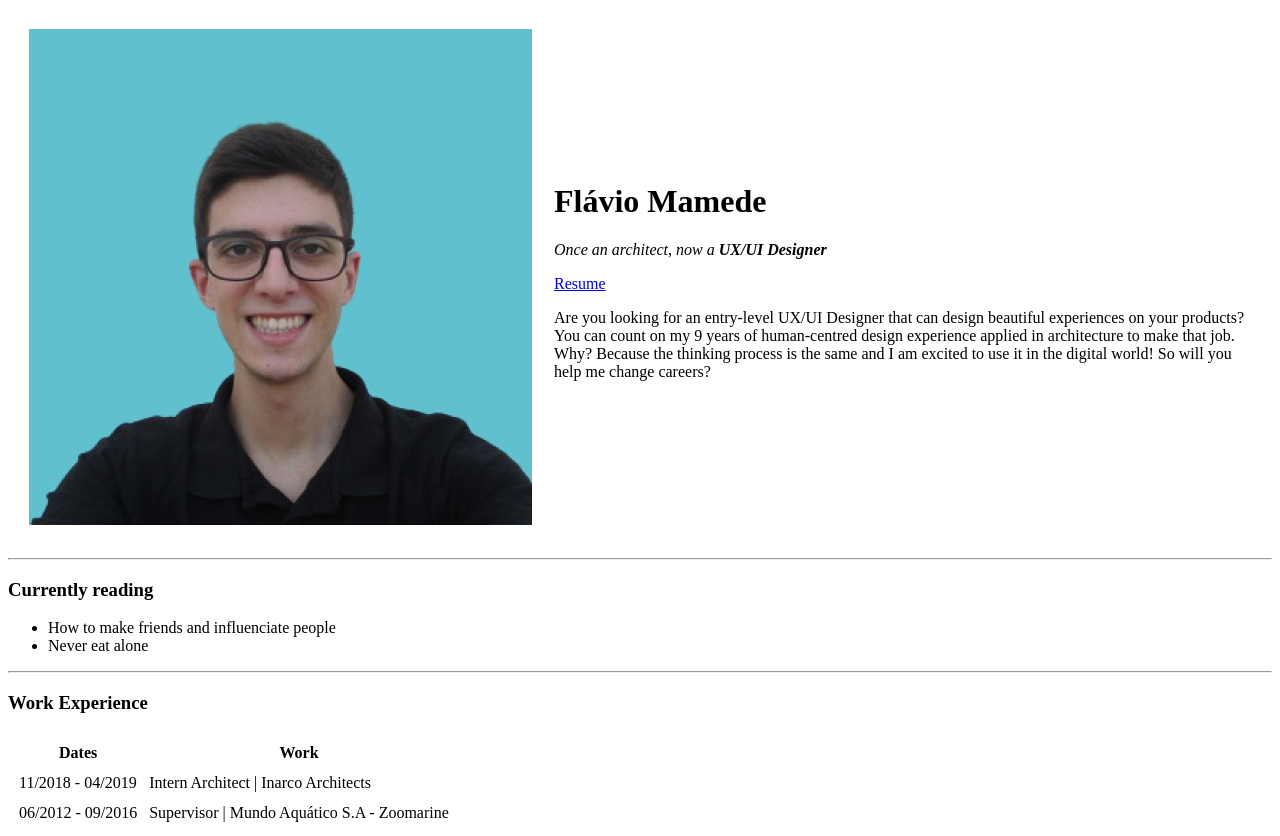
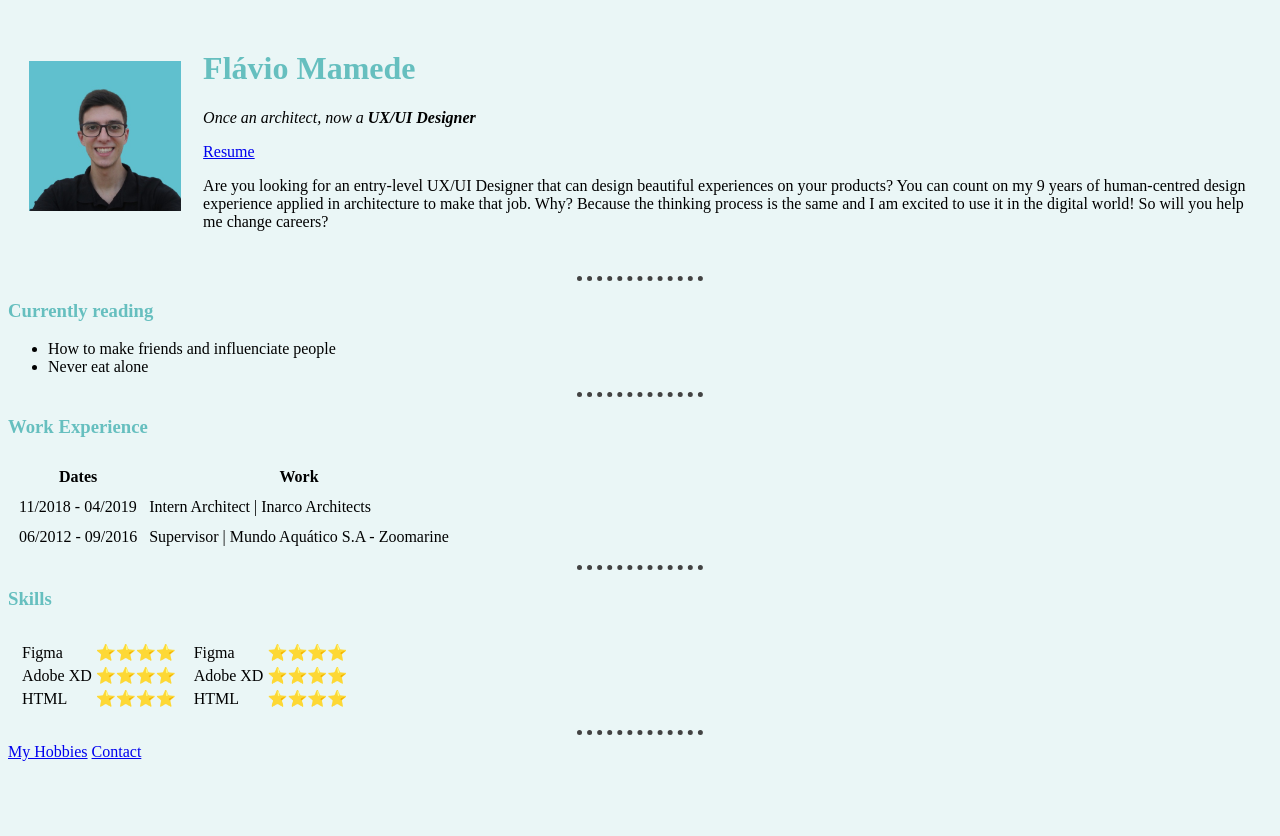
Before and after one commit to flaviojsmamede/cv, a plain HTML site: page index.html in a window 1280 px wide. Shown: the top 836 px of the page. After the commit the page ends 800 px from the top, so only its background shows below. Drawn offline with Linux system fonts and the light colour scheme.

Commit message:
Added some css

```diff
--- /dev/null
+++ b/css/styles.css
@@ -0,0 +1,16 @@
+body {
+  background-color: #EAF6F6;
+}
+
+hr {
+  border-style: none none dotted none;
+  width: 10%;
+  border-width: 5px;
+  border-color: #434343;
+}
+img {
+  height: 150px;
+}
+h1, h3 {
+  color: #66BFBF;
+}
--- a/index.html
+++ b/index.html
@@ -9,6 +9,7 @@
  file is enconded with utf-8 and that's what we should use on html5 but
 unicode has emojis-->
   <title>Flávio Mamede</title>
+  <link rel="stylesheet" href="css/styles.css">
 </head>
 
 <body>
```
Also changed, not shown: contact.html (+1 -0 lines), hobbies.html (+1 -0 lines), inputs.html (+1 -0 lines).
